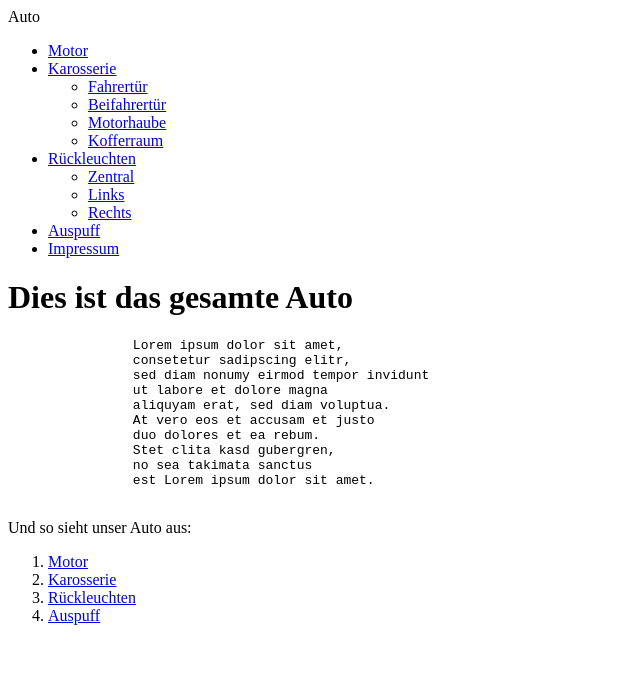
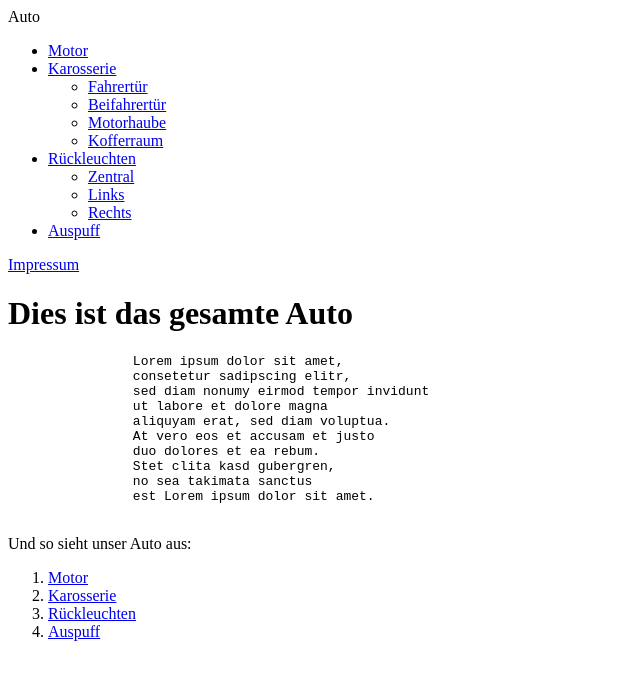
Before and after one commit to marmo1/webtech, a plain HTML site: page index.html in a window 1280 px wide. Shown: the whole page, without its empty margins (0-640 px from the left). Drawn offline with Linux system fonts and the light colour scheme.

Commit message:
Update index.html

```diff
--- a/index.html
+++ b/index.html
@@ -25,8 +25,8 @@
 					</ul>
 				</li>
 				<li><a href="html/auspuff.html">Auspuff</a></li>
-				<li><a href="html/impressum.html">Impressum</a></li>
 			</ul>
+			<a href="html/impressum.html">Impressum</a>
 		</nav>
 		<h1>Dies ist das gesamte Auto</h1>
 		<pre>
```
